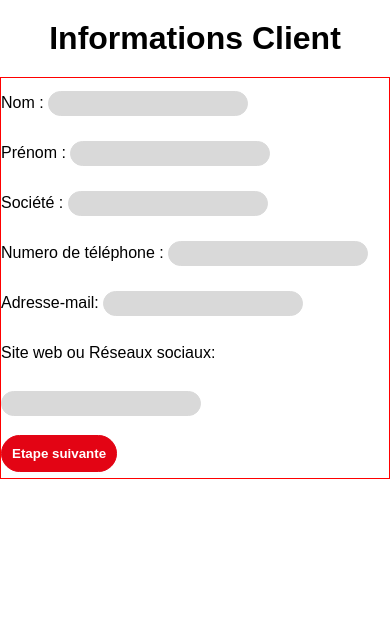
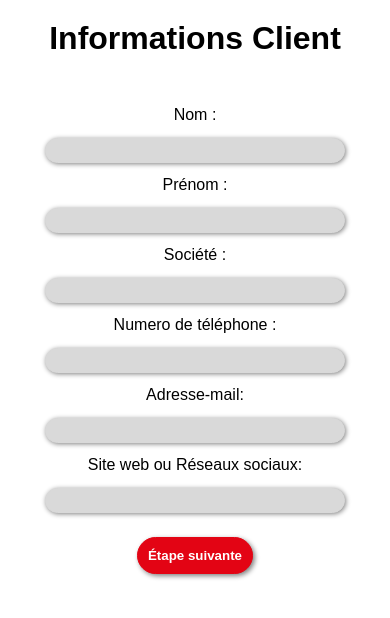
Before and after one commit to JamsJam/-yekrea_formulaire, a PHP site: page /informationClient.php in a window 390 px wide. Shown: the top 618 px of the page. Run offline with PHP 8.4, Linux system fonts and the light colour scheme.

Commit message:
css/inscriptionClient
CSS et Responsive terminé

```diff
--- a/informationClient.php
+++ b/informationClient.php
@@ -15,23 +15,25 @@
         font-family: sans-serif;
 
     }
-    .title{
+    .infoClient__title{
         margin: 20px 0;
         text-align: center;
     }
-    .containerForm{
+    .infoClient__containerForm{
         display: flex;
         justify-content: center;
         align-items: center;
 
     }
-    .formulaire{
+
+    .infoClient__containerForm--formulaire{
+
+        width: 800px;
+        margin: 30px 0;
+
+        text-align: end;
+
         line-height: 50px;
-
-        border: 1px solid red;
-        align-items: center;
-
-
     }
 
     input[type=text]{
@@ -39,47 +41,70 @@
         padding: 5px;
 
         height: 25px;
-        width: 200px;
+        width: 35vw;
+        min-width: 300px;
+
+        background-color: #D9D9D9;
+        box-shadow: 1px 1px 5px grey;
 
         border: 1px solid #D9D9D9;
-        background-color: #D9D9D9;
         border-radius: 30px;
 
-        margin-right: 10px;
+        margin-right: 86px;
 
     }
     .bouton{
         padding: 10px;
 
+        margin: 30px 86px 0 0;
+
         border: 1px solid #E30414;
         border-radius: 20px;
 
         background-color: #E30414;
+        box-shadow: 2px 2px 5px grey;
 
         color: white;
         font-weight: bold;
 
         cursor: pointer;
     }
-
+    @media screen and (max-width: 800px){
+        .infoClient__containerForm--formulaire{
+            display: flex;
+            flex-direction: column;
+            align-items: center;
+            text-align: center;
+            line-height: 35px;
+            margin: 20px 0;
+            width: 340px;
+        }
+        input[type=text]{
+            margin: auto;
+            display: inline-block;
+        }
+        .bouton{
+            margin: 20px auto;
+        }
+}
 </style>
 
 <body>
 
-    <h1 class="title">Informations Client</h1>
+    <h1 class="infoClient__title">Informations Client</h1>
 
-    <div class="containerForm">
-        <div class="formulaire">
+    <div class="infoClient__containerForm">
+        <div class="infoClient__containerForm--formulaire">
             <form action=" " method="POST">
 
                 <label for="lastName">Nom :</label>
-                <input type="text" name="nom" required><br>
+                <input id="lastName" type="text" name="nom" required><br>
 
                 <label for="Name">Prénom :</label>
-                <input type="text" name="prenom" required><br>
+                <input id=""type="text" name="prenom" required><br>
 
                 <label for="society">Société :</label>
-                <input type="text" name="prix" required><br>
+                <input type="text" name="ste" required><br>
 
                 <label for="tel">Numero de téléphone :</label>
                 <input type="text" name="tel" required><br>
@@ -88,10 +113,11 @@
                 <input type="text" name="mail" required><br>
 
                 <label for="socialMedia">Site web ou Réseaux sociaux:</label>
-                <input type="text" name="site" required><br>
+                <input type="text" name="site" required>
             </form>
-            <button class="bouton buttonNext">Etape suivante</button>
+            <button class="bouton buttonNext">Étape suivante</button>
         </div>
+
     </div>
 </body>
 
```
